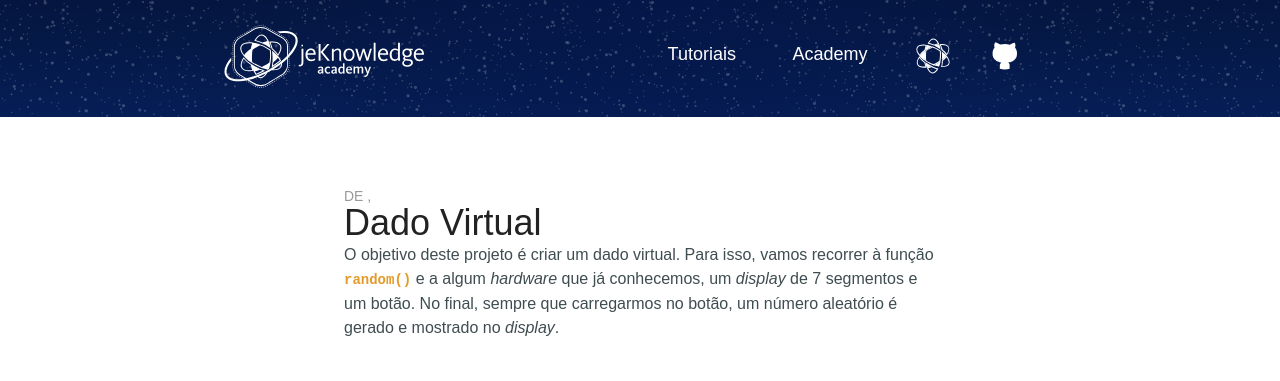
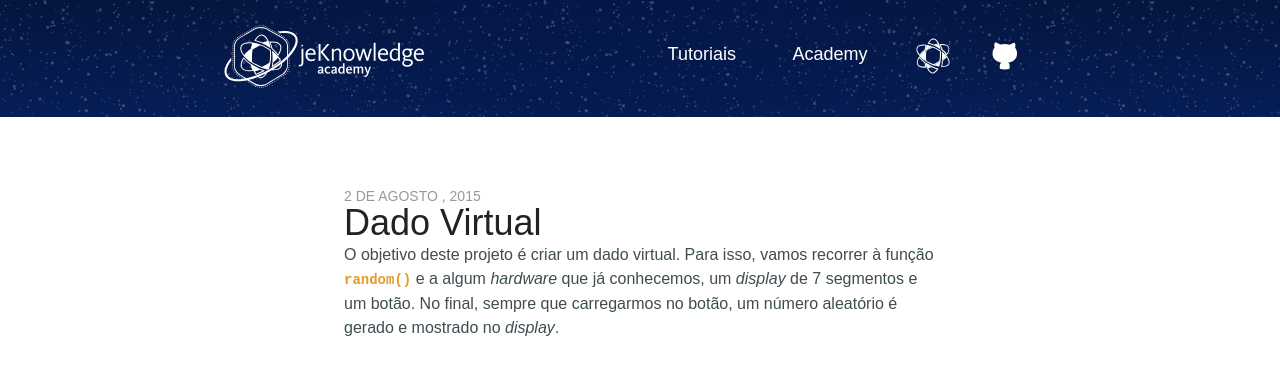
Before and after one commit to jeKnowledge/academy-articles, a Jekyll site: the page built from _posts/2015-08-02-dado-virtual.markdown, in a window 1280 px wide and 900 px high. Shown: the top 381 px of the window. Built offline with Jekyll 4.4.1, drawn with Linux system fonts in a browser that asks for light colours; comment, search, counter and statistics services are not loaded.

Commit message:
Update post.html

```diff
--- a/_layouts/post.html
+++ b/_layouts/post.html
@@ -79,7 +79,7 @@ section#header h3.logo {
 <section id="article">
 <article class="post" itemscope itemtype="http://schema.org/BlogPosting">
 	<header class="post-header">
-		<time class="post-date" datetime="{{ page.date | date_to_xmlschema }}">{% include data.html %}</time>
+		<time class="post-date" datetime="{{ page.date | date_to_xmlschema }}">{% include datapost.html %}</time>
 		<h1 class="post-title" style="display:inline" >{{ page.title }}</h1><div class="site-title"></div>
 	</header>
 	{{ content }}
```
